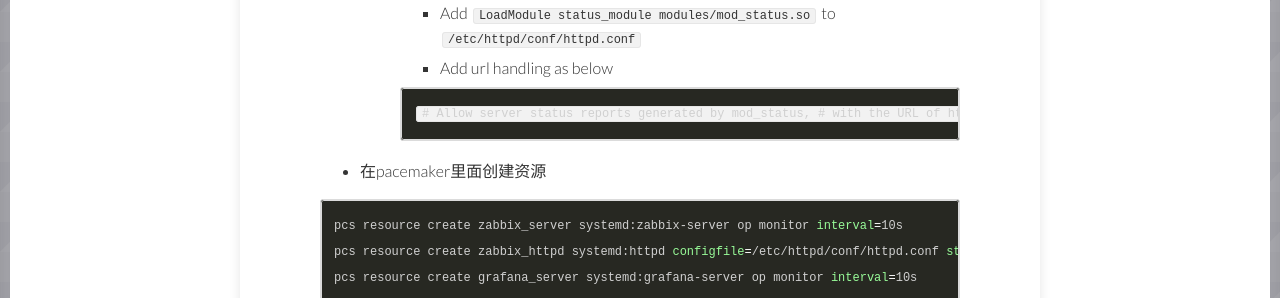
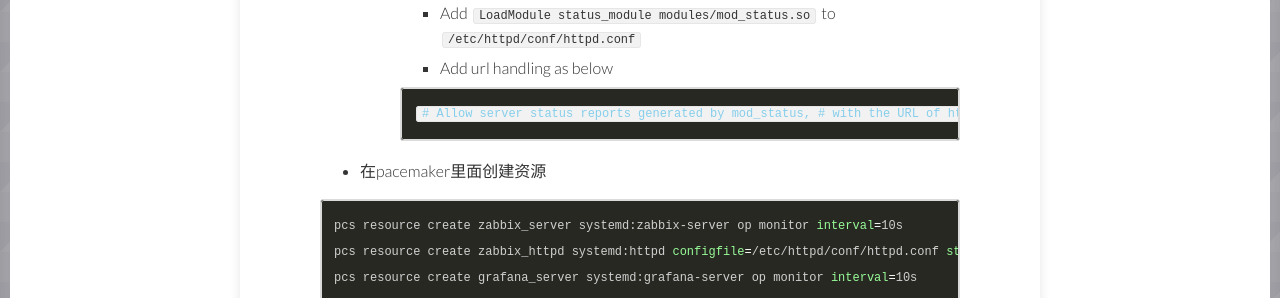
Before and after one commit to KasperDeng/kasperdeng.github.io, a Jekyll site: the page built from _posts/2017-03-16-zabbix-ha-on-aws.md, in a window 1280 px wide and 900 px high, scrolled down 1275 px. Shown: the part 153-451 px from the top of the window. Built offline with Jekyll 4.4.1, drawn with Linux system fonts in a browser that asks for light colours; nearby versions of some CDN libraries; comment, search, counter and statistics services are not loaded.

Commit message:
update post format regarding zabbix HA cluster

````diff
--- a/_posts/2017-03-16-zabbix-ha-on-aws.md
+++ b/_posts/2017-03-16-zabbix-ha-on-aws.md
@@ -38,7 +38,7 @@
     + Add `LoadModule status_module modules/mod_status.so` to `/etc/httpd/conf/httpd.conf`
     + Add url handling as below
 
-    ```xml
+    ```shell
     # Allow server status reports generated by mod_status,
     # with the URL of http://servername/server-status
     # Change the ".example.com" to match your domain to enable.
````
